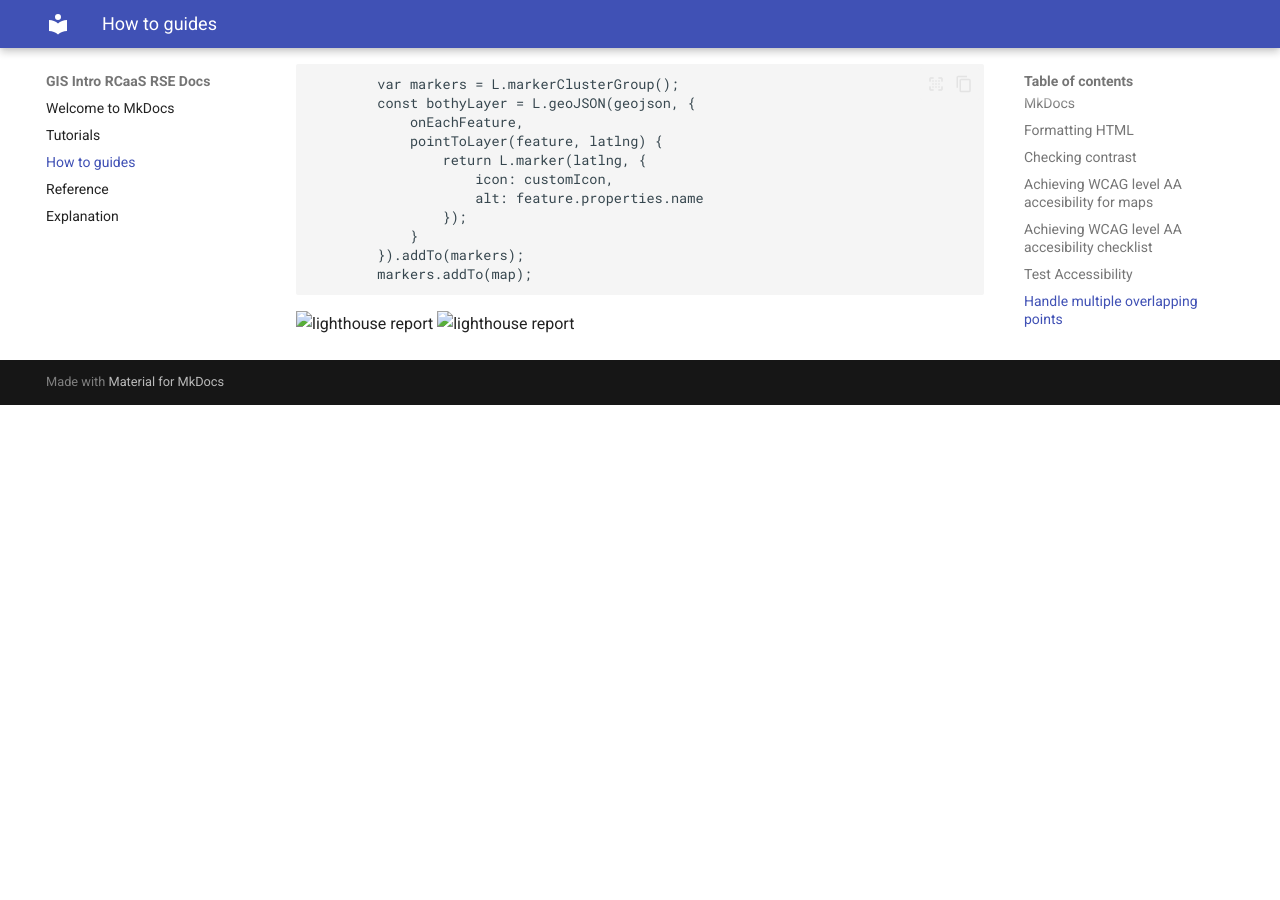
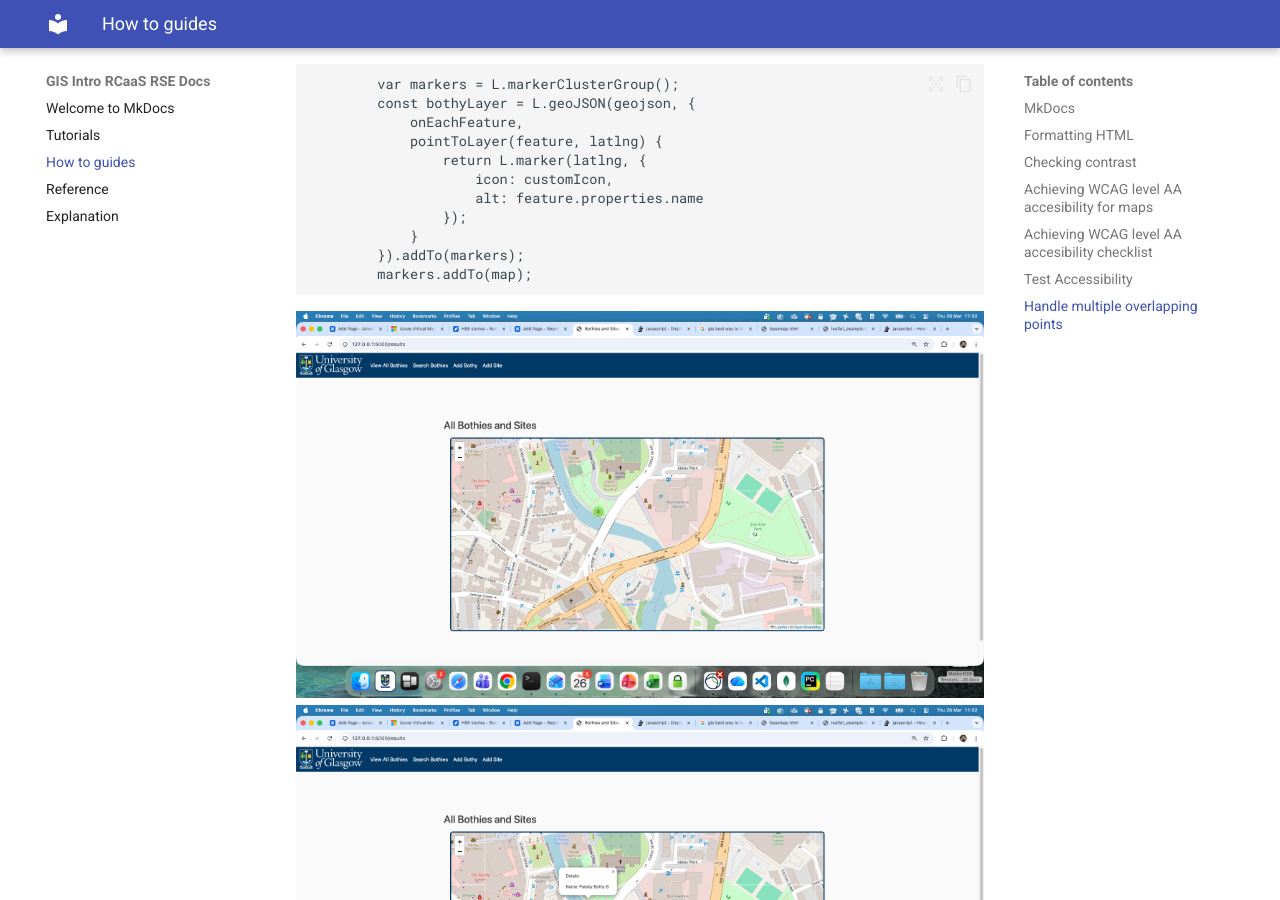
Before and after one commit to University-of-Glasgow-Public/gis-intro-rcaas-rse, an MkDocs documentation site: the page built from docs/how-to-guides.md, in a window 1280 px wide and 900 px high, scrolled down 3012 px. Built offline with MkDocs 1.6.1 and Material for MkDocs 9.7.7, drawn with Linux system fonts in a browser that asks for light colours; before the commit the page ends 3417 px from its top, so only the background shows below that.

Commit message:
added images

````diff
--- a/docs/how-to-guides.md
+++ b/docs/how-to-guides.md
@@ -88,5 +88,5 @@ You also need to declare a marker cluster variable and add each marker to it:
 		markers.addTo(map);
 ```
 
-![lighthouse report](images/markerCluster.png)
-![lighthouse report](images/markerClusterExpanded.png)
+![marker cluster](images/markerCluster.png)
+![marker cluster expanded](images/markerClusterExpanded.png)
````
Also changed, not shown: docs/images/markerCluster.png (renamed from site/images/markerCluster.png), docs/images/markerClusterExpanded.png (renamed from site/images/markerClusterExpanded.png), site/how-to-guides/index.html, site/tutorials/index.html, 4 other files.
